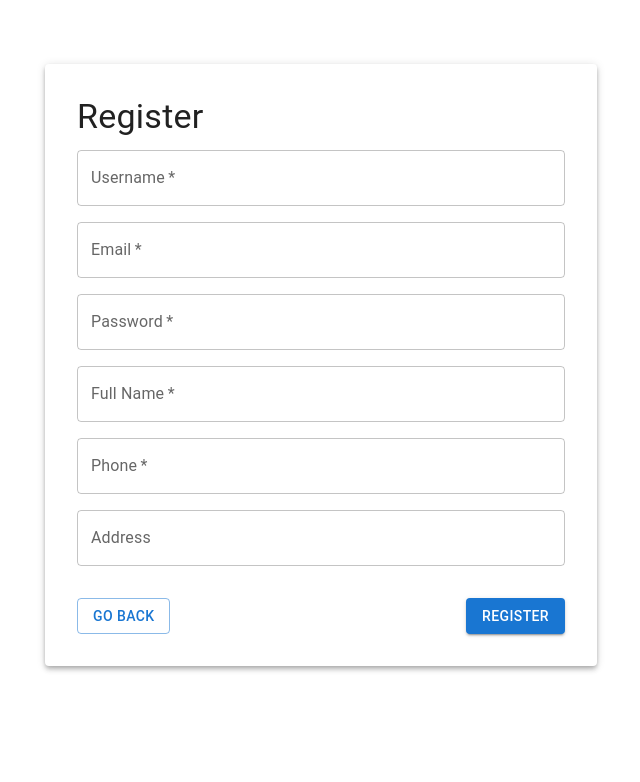
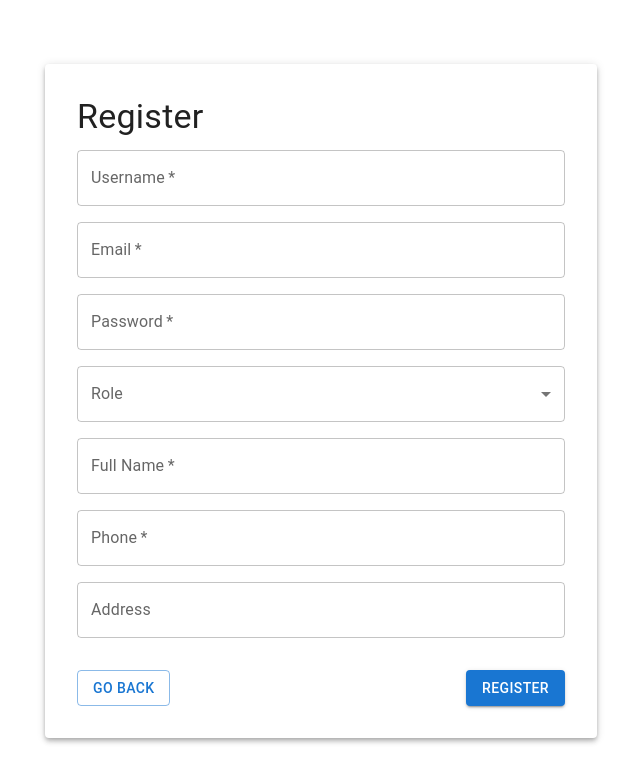
Before and after one commit to eshagarwal/GreenPathBookings---Computer-Application-Lab-Project, a React (Create React App) app in the folder frontend/: page /register in a window 1280 px wide. Shown: the top 782 px of the page, without its empty margins (319-959 px from the left). Built offline with nearby package versions, Linux system fonts and the light colour scheme.

Commit message:
feat: enhance RegisterPage with role selection and improve form structure

```diff
--- a/frontend/src/pages/RegisterPage.js
+++ b/frontend/src/pages/RegisterPage.js
@@ -1,21 +1,33 @@
-import React, { useState } from 'react';
-import { Container, TextField, Button, Typography, Box, Paper, Stack } from '@mui/material';
-import { register } from '../services/authService';
-import { useNavigate } from 'react-router-dom';
+import React, { useState } from "react";
+import {
+  Container,
+  TextField,
+  Button,
+  Typography,
+  Box,
+  Paper,
+  Stack,
+  Select,
+  MenuItem,
+  InputLabel,
+  FormControl,
+} from "@mui/material";
+import { register } from "../services/authService";
+import { useNavigate } from "react-router-dom";
 
 const RegisterPage = () => {
   const [formData, setFormData] = useState({
-    username: '',
-    email: '',
-    password: '',
-    fullName: '',
-    phone: '',
-    address: '',
+    username: "",
+    email: "",
+    password: "",
+    fullName: "",
+    phone: "",
+    address: "",
   });
 
   const navigate = useNavigate();
-  const [error, setError] = useState('');
-  const [success, setSuccess] = useState('');
+  const [error, setError] = useState("");
+  const [success, setSuccess] = useState("");
 
   const handleChange = (e) => {
     setFormData({ ...formData, [e.target.name]: e.target.value });
@@ -23,35 +35,35 @@ const RegisterPage = () => {
 
   const handleSubmit = async (e) => {
     e.preventDefault();
-    setError('');
-    setSuccess('');
+    setError("");
+    setSuccess("");
 
     try {
       const response = await register({
         username: formData.username,
         email: formData.email,
         password: formData.password,
+        role: formData.role,
         profile: {
           fullName: formData.fullName,
           phone: formData.phone,
           address: formData.address,
-        }
+        },
       });
-      setSuccess('Registration successful! You can now log in.');
+      setSuccess("Registration successful! You can now log in.");
       setFormData({
-        username: '',
-        email: '',
-        password: '',
-        fullName: '',
-        phone: '',
-        address: '',
+        username: "",
+        email: "",
+        password: "",
+        role: 'traveler',
+        fullName: "",
+        phone: "",
+        address: "",
       });
     } catch (err) {
-      setError(err.response?.data?.msg || 'Registration failed');
+      setError(err.response?.data?.msg || "Registration failed");
     }
   };
-
-// Similar imports and setup as your current RegisterPage
 
   return (
     <Container maxWidth="sm" sx={{ mt: 8 }}>
@@ -77,7 +89,8 @@ return (
             value={formData.username}
             onChange={handleChange}
             sx={{ mb: 2 }}
-            required />
+            required
+          />
 
           <TextField
             fullWidth
@@ -87,7 +100,8 @@ return (
             value={formData.email}
             onChange={handleChange}
             sx={{ mb: 2 }}
-            required />
+            required
+          />
 
           <TextField
             fullWidth
@@ -97,7 +111,23 @@ return (
             value={formData.password}
             onChange={handleChange}
             sx={{ mb: 2 }}
-            required />
+            required
+          />
+
+          <FormControl fullWidth sx={{ mb: 2 }}>
+            <InputLabel id="role-label">Role</InputLabel>
+            <Select
+              labelId="role-label"
+              name="role"
+              value={formData.role}
+              label="Role"
+              onChange={handleChange}
+              required
+            >
+              <MenuItem value="traveler">Traveler</MenuItem>
+              <MenuItem value="admin">Admin</MenuItem>
+            </Select>
+          </FormControl>
 
           <TextField
             fullWidth
@@ -106,7 +136,8 @@ return (
             value={formData.fullName}
             onChange={handleChange}
             sx={{ mb: 2 }}
-            required />
+            required
+          />
 
           <TextField
             fullWidth
@@ -115,7 +146,8 @@ return (
             value={formData.phone}
             onChange={handleChange}
             sx={{ mb: 2 }}
-            required />
+            required
+          />
 
           <TextField
             fullWidth
@@ -127,7 +159,11 @@ return (
           />
 
           <Stack direction="row" justifyContent="space-between" mt={2}>
-          <Button variant="outlined" color="primary" onClick={() => navigate('/')}>
+            <Button
+              variant="outlined"
+              color="primary"
+              onClick={() => navigate("/")}
+            >
               Go Back
             </Button>
             <Button variant="contained" color="primary" type="submit">
```
Lines whose indentation alone changed are shown as unchanged.
